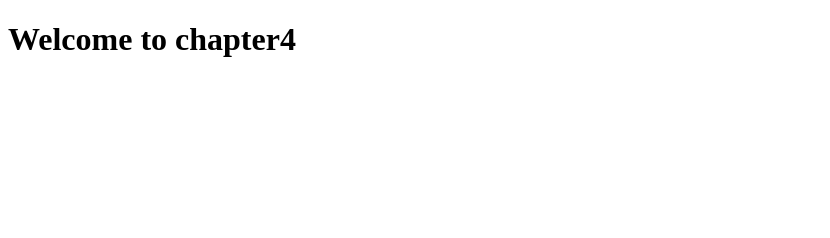
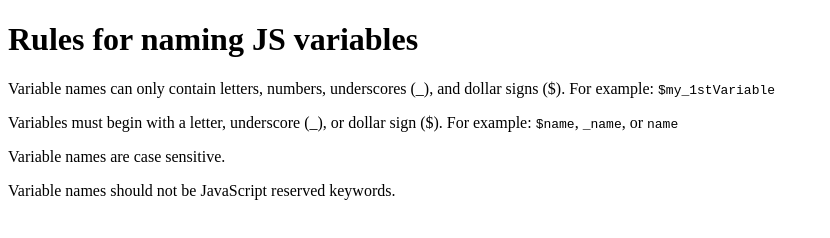
Before and after one commit to sharjeel-ahmed17/javascript-exercises, a plain HTML site: page chapter4/index.html in a window 1280 px wide. Shown: the whole page, without its empty margins (0-830 px from the left). Drawn offline with Linux system fonts and the light colour scheme.

Commit message:
chapter-4-completed

```diff
--- a/chapter4/index.html
+++ b/chapter4/index.html
@@ -1,12 +1,28 @@
 <!DOCTYPE html>
 <html lang="en">
+
 <head>
     <meta charset="UTF-8">
     <meta name="viewport" content="width=device-width, initial-scale=1.0">
     <title>chapter4</title>
 </head>
+
 <body>
-    <h1>Welcome to chapter4</h1>
+    <!-- <h1>Welcome to chapter4</h1>
+    <h2>Rules for naming js variables</h2> -->
+
+    <h1>Rules for naming JS variables</h1>
+
+    <p>Variable names can only contain letters, numbers, underscores (_), and dollar signs ($). For example:
+        <code>$my_1stVariable</code></p>
+
+    <p>Variables must begin with a letter, underscore (_), or dollar sign ($). For example: <code>$name</code>,
+        <code>_name</code>, or <code>name</code></p>
+
+    <p>Variable names are case sensitive.</p>
+
+    <p>Variable names should not be JavaScript reserved keywords.</p>
     <script src="script.js"></script>
 </body>
+
 </html>
--- a/chapter4/script.js
+++ b/chapter4/script.js
@@ -1 +1,25 @@
 console.log('This is chapter4');
+
+// ?  answer 1:
+let x, y, z;
+
+// ?  answer 2:
+
+// ! legel
+// let user;
+// let userName ;
+// let $userEmail;
+// let _userPassword;
+// let user_information_details;
+
+// ! illegal
+// let @emeail;
+// let user-name;
+// let user name;
+// let 1stName;
+// let var;
+
+
+// ?  answer 3:
+
+// place in html file
```
